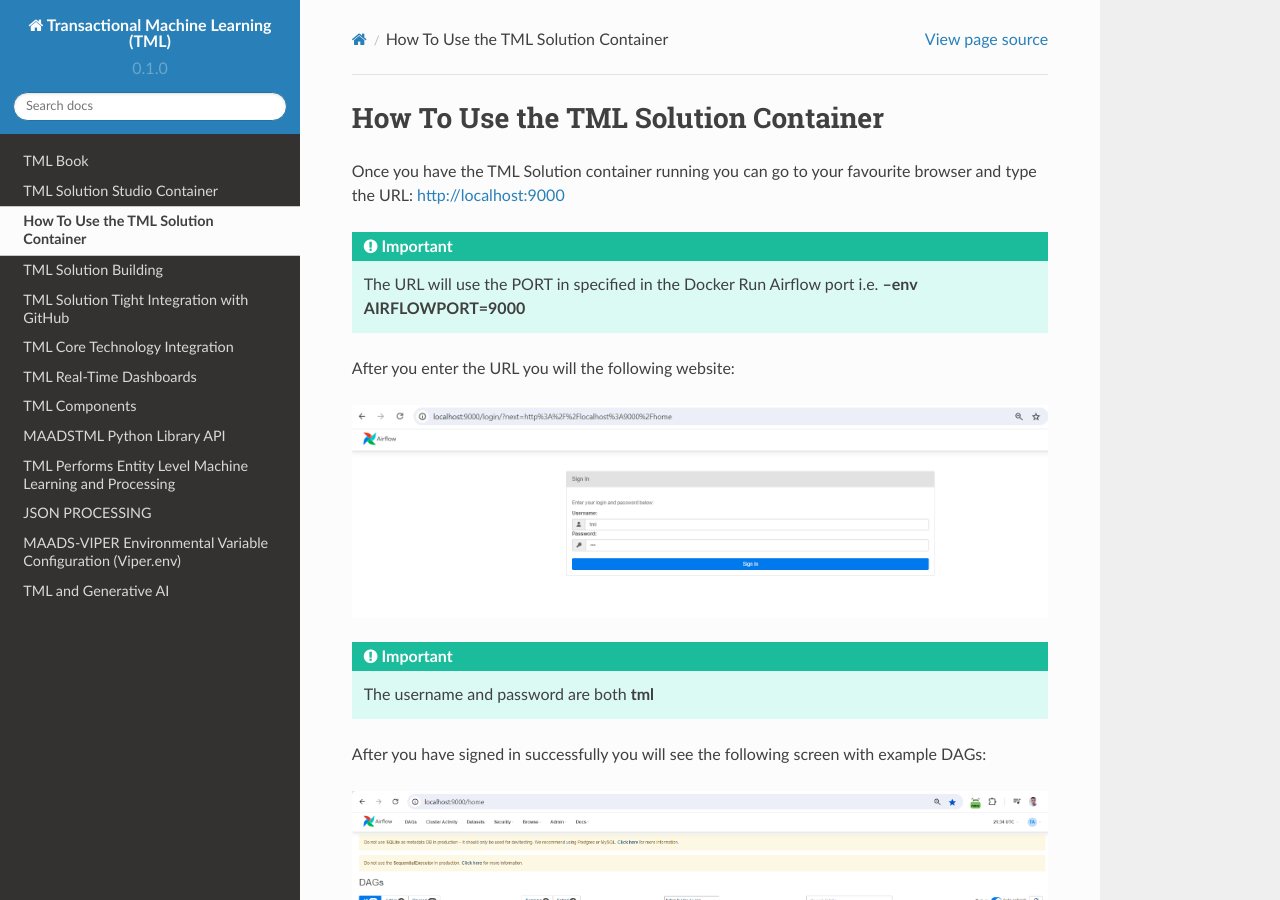
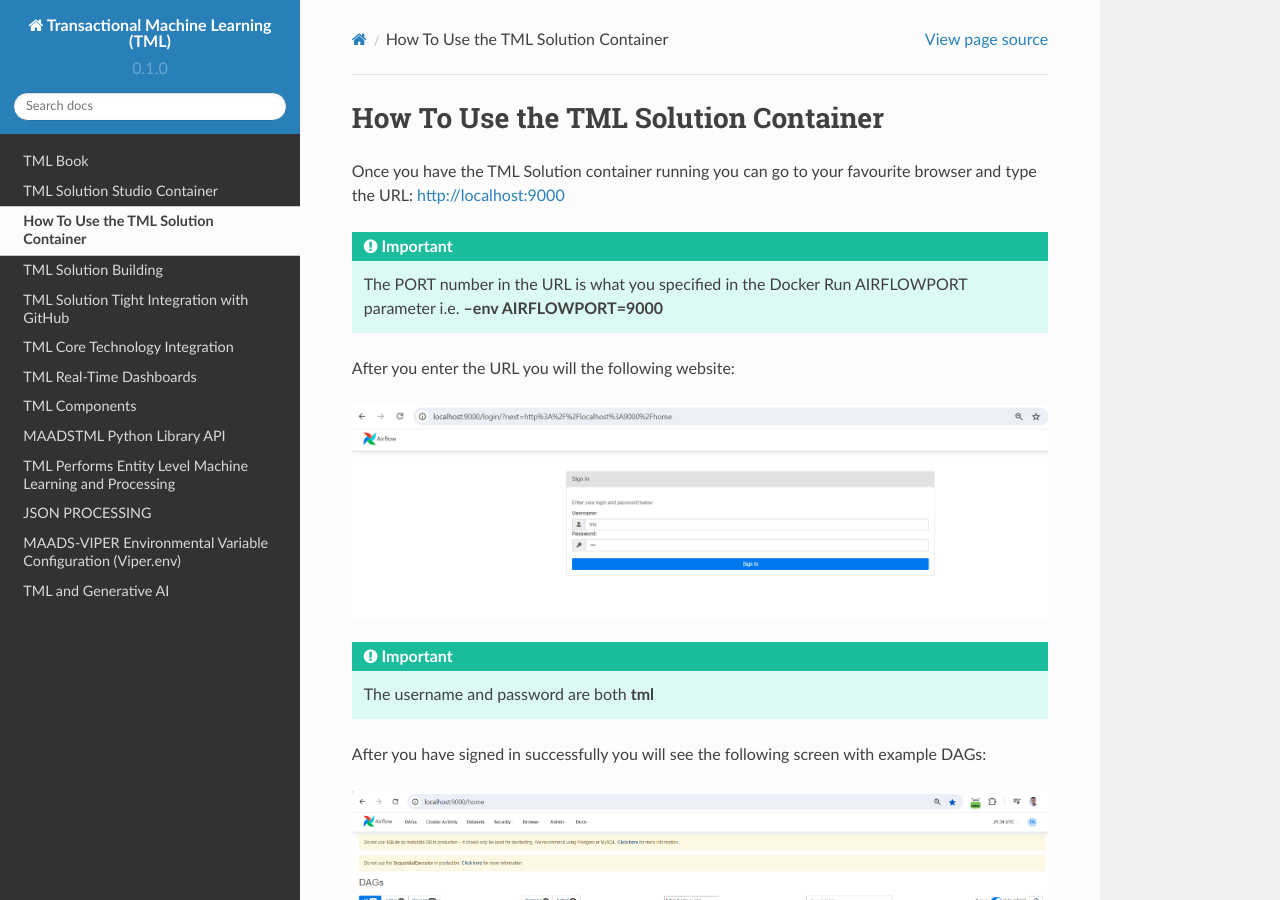
Before and after one commit to smaurice101/readthedocs, a Sphinx documentation site: the page built from docs/source/howtouse.rst, in a window 1280 px wide and 900 px high. Built offline with Sphinx 7.4.7 and the Read the Docs theme 2.0.0, drawn with Linux system fonts in a browser that asks for light colours.

Commit message:
Update howtouse.rst

```diff
--- a/docs/source/howtouse.rst
+++ b/docs/source/howtouse.rst
@@ -5,7 +5,7 @@
 
 .. important::
 
-   The URL will use the PORT in specified in the Docker Run Airflow port i.e. **--env AIRFLOWPORT=9000**
+   The PORT number in the URL is what you specified in the Docker Run AIRFLOWPORT parameter i.e. **--env AIRFLOWPORT=9000**
 
 After you enter the URL you will the following website:
 
```
